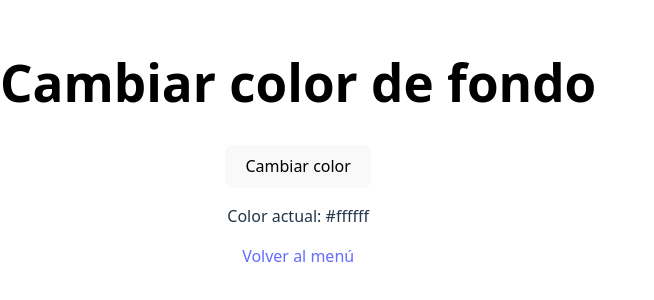
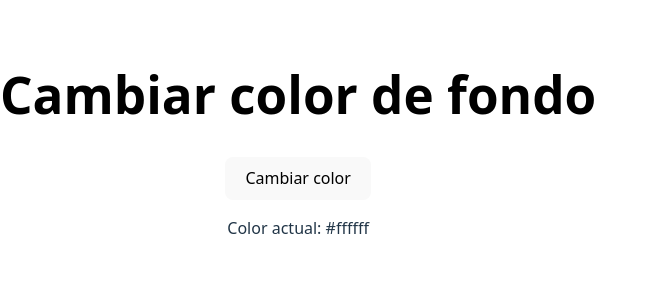
Before and after one commit to dclair/ejercicios_react_entregables, a React (Vite) app: page /ejercicios_react_entregables/actividad1 in a window 1280 px wide. Shown: the part 256-556 px from the top of the page, without its empty margins (0-654 px from the left). Built offline with nearby package versions, Linux system fonts and the light colour scheme.

Commit message:
Eliminando link volver al menu de cada ejercicio

```diff
--- a/src/react_ejercicio1/App.jsx
+++ b/src/react_ejercicio1/App.jsx
@@ -28,7 +28,7 @@ function React_Ejercicio1() {
 
       <p>Color actual: {color}</p>
 
-      <a href="/">Volver al menú</a>
+
     </div>
   );
 }
--- a/src/react_ejercicio2/App.jsx
+++ b/src/react_ejercicio2/App.jsx
@@ -35,7 +35,7 @@ function React_Ejercicio2() {
         <button onClick={reiniciar}>Reiniciar</button>
       </div>
 
-      <a href="/">Volver al menú</a>
+
     </div>
   );
 }
--- a/src/react_ejercicio3/App.jsx
+++ b/src/react_ejercicio3/App.jsx
@@ -73,7 +73,7 @@ function React_Ejercicio3() {
       </ul>
 
       {/* Enlace para volver al menú */}
-      <a href="/">Volver al menú</a>
+
     </div>
   );
 }
--- a/src/react_ejercicio4/App.jsx
+++ b/src/react_ejercicio4/App.jsx
@@ -52,7 +52,7 @@ function React_Ejercicio4() {
       </ul>
 
       {/* Enlace para volver al menú */}
-      <a href="/">Volver al menú</a>
+
     </div>
   );
 }
--- a/src/react_ejercicio5/App.jsx
+++ b/src/react_ejercicio5/App.jsx
@@ -93,7 +93,7 @@ function React_Ejercicio5() {
       <p>Resultado: {resultado}</p>
 
       {/* Enlace para volver al menú */}
-      <a href="/">Volver al menú</a>
+
     </div>
   );
 }
--- a/src/react_ejercicio6/App.jsx
+++ b/src/react_ejercicio6/App.jsx
@@ -52,7 +52,7 @@ function React_Ejercicio6() {
         <button onClick={reiniciar}>Reiniciar</button>
       </div>
 
-      <a href="/">Volver al menú</a>
+
     </div>
   );
 }
--- a/src/react_ejercicio7/App.jsx
+++ b/src/react_ejercicio7/App.jsx
@@ -64,7 +64,7 @@ function React_Ejercicio7() {
       <p style={{ color: error ? "red" : "black" }}>{contrasena}</p>
 
       {/* Enlace para volver al menú */}
-      <a href="/">Volver al menú</a>
+
     </div>
   );
 }
--- a/src/react_ejercicio8/App.jsx
+++ b/src/react_ejercicio8/App.jsx
@@ -51,7 +51,7 @@ function React_Ejercicio8() {
       <p>Caracteres (sin espacios): {caracteres}</p>
 
       {/* Enlace para volver al menú */}
-      <a href="/">Volver al menú</a>
+
     </div>
   );
 }
--- a/src/react_ejercicio9/App.jsx
+++ b/src/react_ejercicio9/App.jsx
@@ -86,7 +86,7 @@ function React_Ejercicio9() {
 
       <button onClick={limpiarCompletadas}>Limpiar tareas completadas</button>
 
-      <a href="/">Volver al menú</a>
+
     </div>
   );
 }
```
Also changed, not shown: 2 other files (tests, documents, lock files or other folders).
